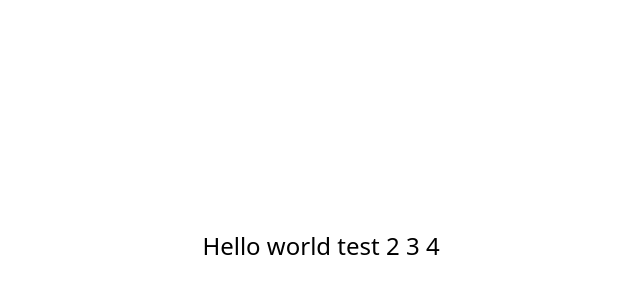
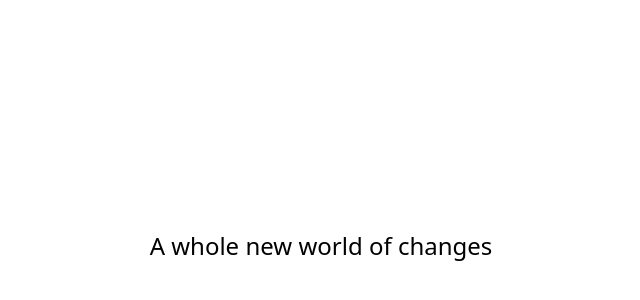
Before and after one commit to AbroShahzeb/finance, a React (Vite) app: page / in a window 1280 px wide. Shown: the part 154-454 px from the top of the page, without its empty margins (319-959 px from the left). Built offline with nearby package versions, Linux system fonts and the light colour scheme.

Commit message:
Changes for deployment check

```diff
--- a/src/App.tsx
+++ b/src/App.tsx
@@ -1,7 +1,7 @@
 function App() {
   return (
     <div className="text-2xl font-medium items-center justify-center flex flex-col h-screen">
-      Hello world test 2 3 4
+      A whole new world of changes
     </div>
   );
 }
```
